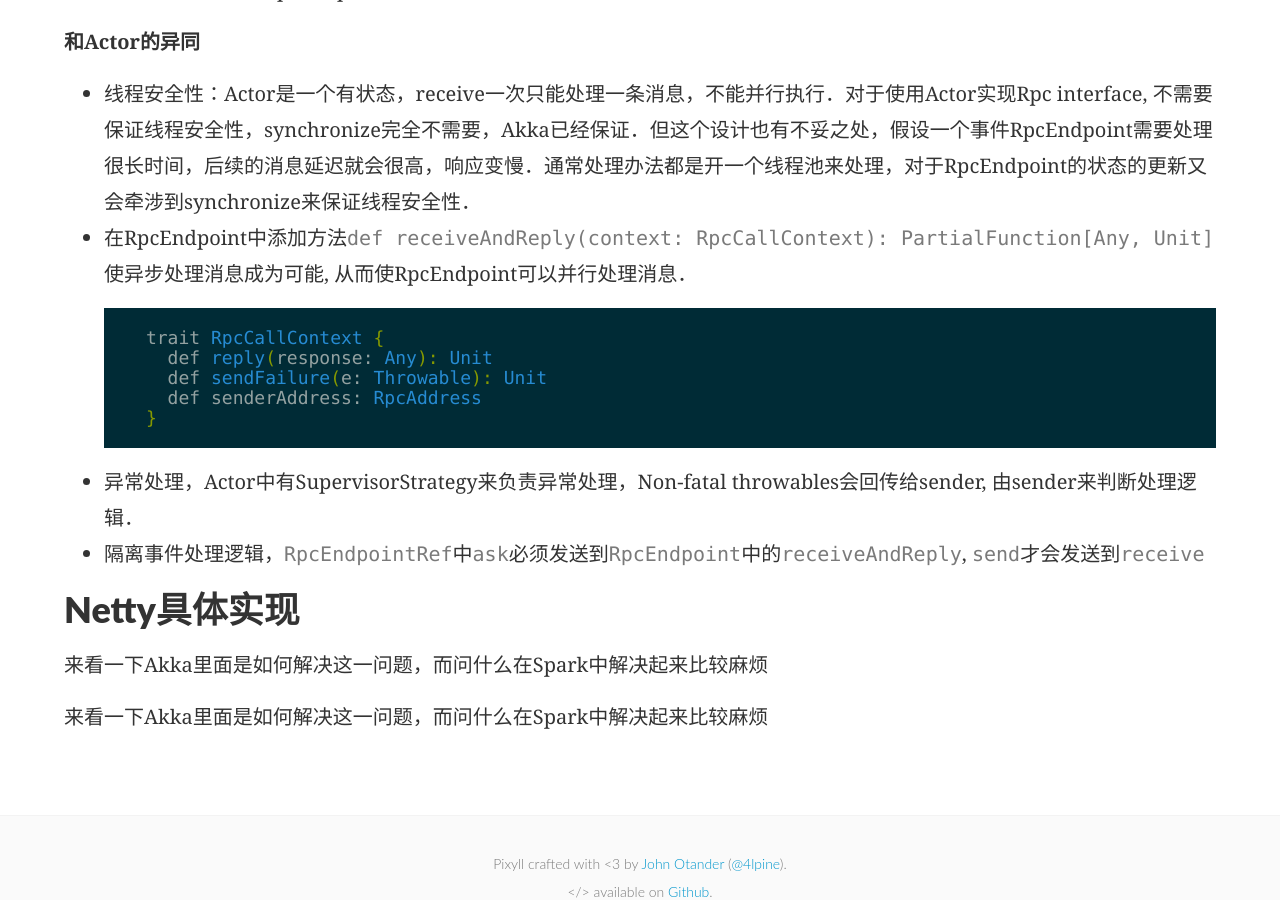
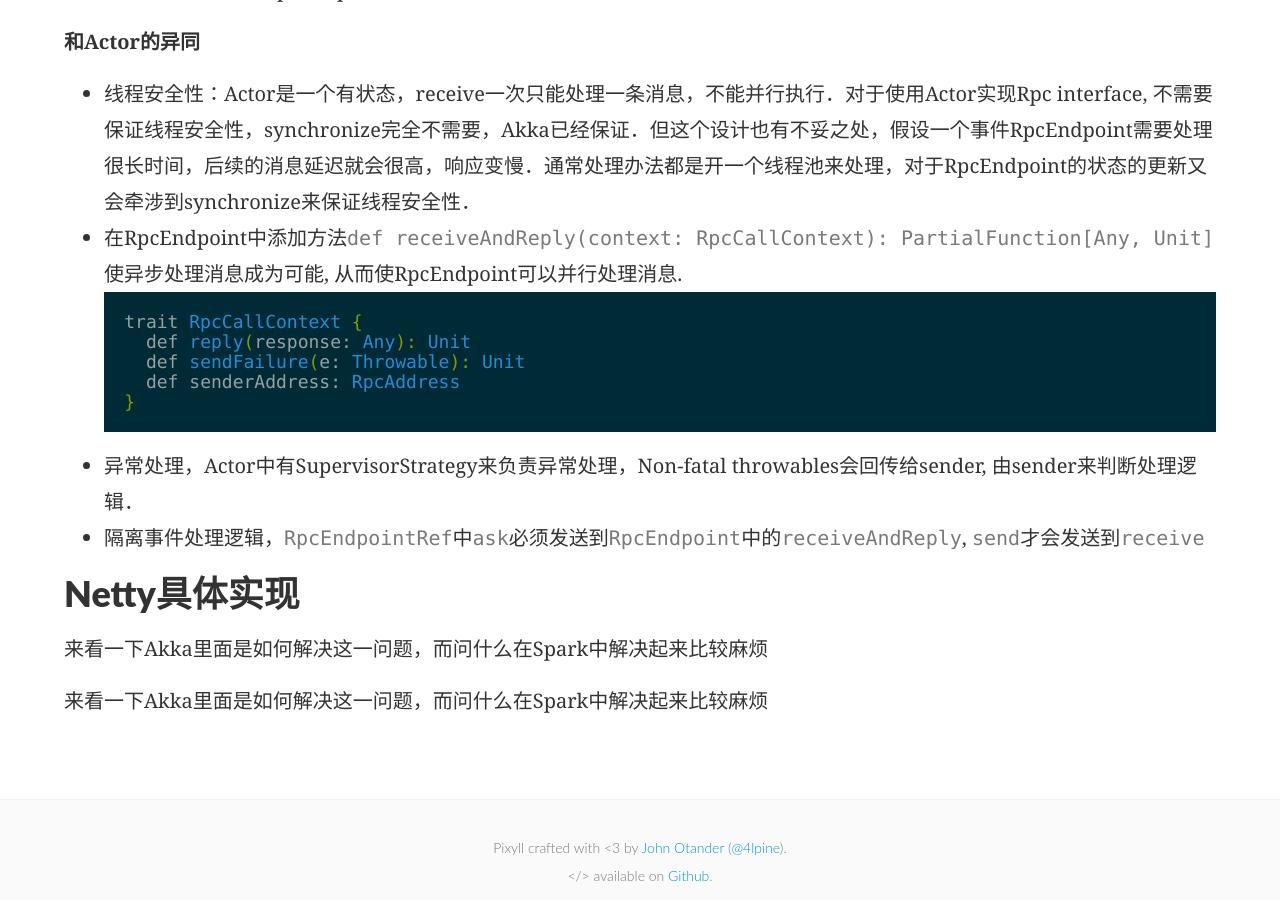
Before and after one commit to taigetco/taigetco.github.io, a Jekyll site: the page built from _posts/2016-02-09-spark-rpc.md, in a window 1280 px wide and 900 px high, scrolled down 978 px. Built offline with Jekyll 4.4.1, drawn with Linux system fonts in a browser that asks for light colours; some web fonts are replaced.

Commit message:
display error fix

````diff
--- a/_posts/2016-02-09-spark-rpc.md
+++ b/_posts/2016-02-09-spark-rpc.md
@@ -24,15 +24,14 @@ categories: Spark design
 **和Actor的异同**
 
 * 线程安全性：Actor是一个有状态，receive一次只能处理一条消息，不能并行执行．对于使用Actor实现Rpc interface, 不需要保证线程安全性，synchronize完全不需要，Akka已经保证．但这个设计也有不妥之处，假设一个事件RpcEndpoint需要处理很长时间，后续的消息延迟就会很高，响应变慢．通常处理办法都是开一个线程池来处理，对于RpcEndpoint的状态的更新又会牵涉到synchronize来保证线程安全性．
-* 在RpcEndpoint中添加方法```def receiveAndReply(context: RpcCallContext): PartialFunction[Any, Unit]```使异步处理消息成为可能, 从而使RpcEndpoint可以并行处理消息．
-
-    ~~~java
-    trait RpcCallContext {
-      def reply(response: Any): Unit
-      def sendFailure(e: Throwable): Unit
-      def senderAddress: RpcAddress
-    }
-    ~~~
+* 在RpcEndpoint中添加方法```def receiveAndReply(context: RpcCallContext): PartialFunction[Any, Unit]```使异步处理消息成为可能, 从而使RpcEndpoint可以并行处理消息.
+~~~java
+  trait RpcCallContext {
+    def reply(response: Any): Unit
+    def sendFailure(e: Throwable): Unit
+    def senderAddress: RpcAddress
+  }
+~~~
 * 异常处理，Actor中有SupervisorStrategy来负责异常处理，Non-fatal throwables会回传给sender, 由sender来判断处理逻辑．
 * 隔离事件处理逻辑，`RpcEndpointRef`中`ask`必须发送到`RpcEndpoint`中的`receiveAndReply`, `send`才会发送到`receive`
 
````
